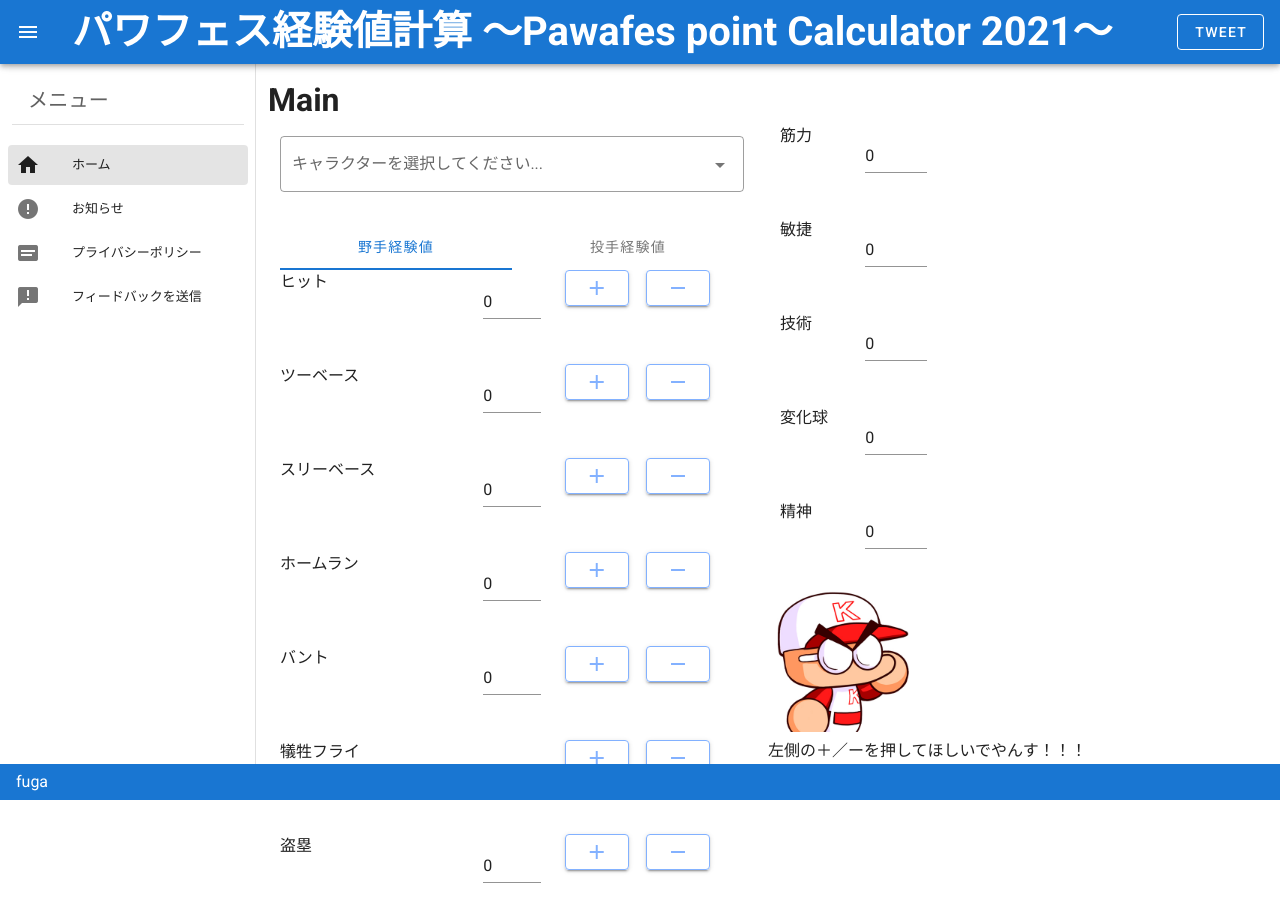
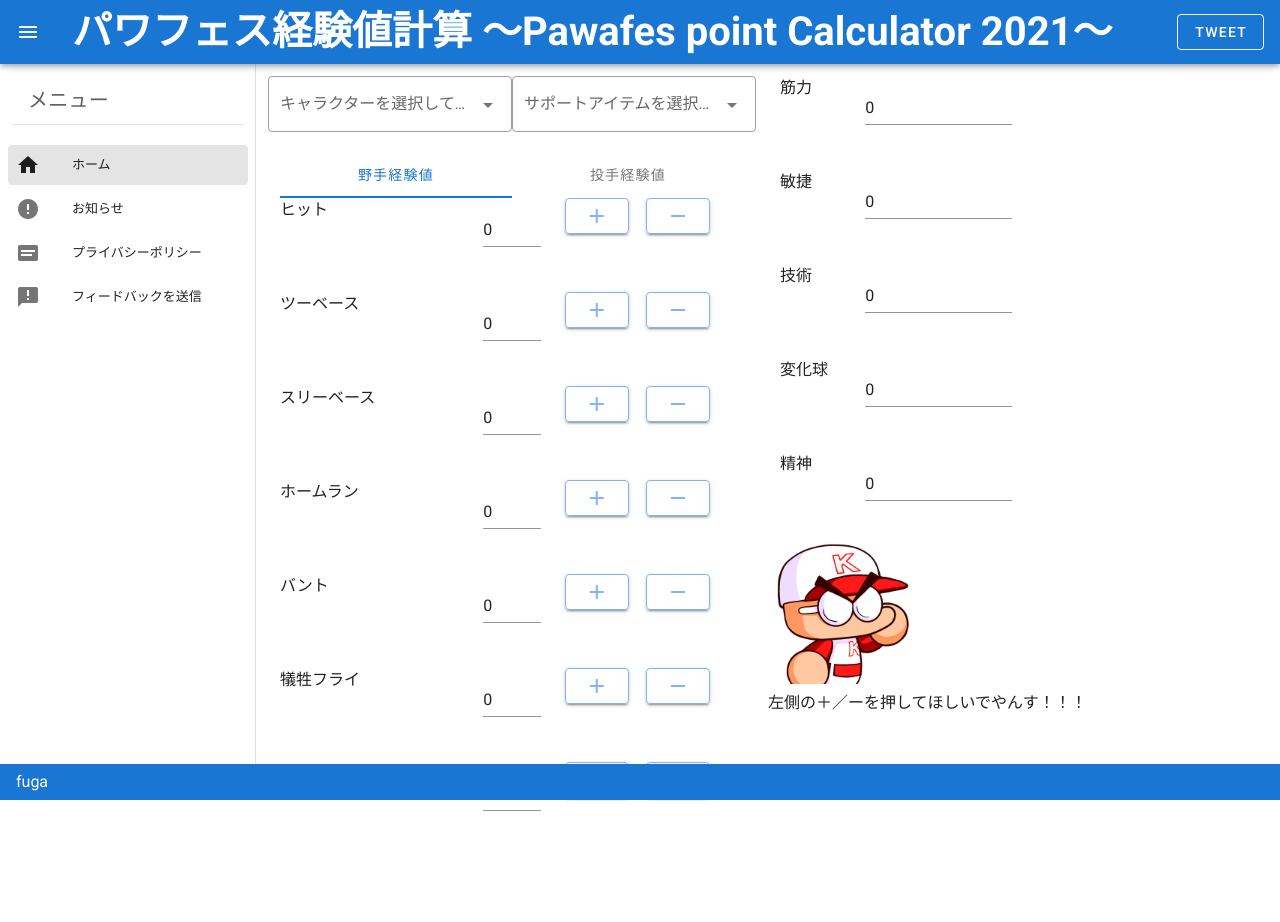
Before and after one commit to o-ga09/pawafes_calc_tool, a Vue app: page / in a window 1280 px wide. Shown: the top 922 px of the page. After the commit the page ends 892 px from the top, so only its background shows below. Built offline with nearby package versions, Linux system fonts and the light colour scheme.

Commit message:
2022/1/29 ルーティング設定/コンテンツ追加

```diff
--- a/src/App.vue
+++ b/src/App.vue
@@ -53,17 +53,17 @@ export default {
       {
         name: 'お知らせ',
         icon: 'mdi-alert-circle',
-        link: '/about'
+        link: '/announce'
       },
       {
         name: 'プライバシーポリシー',
         icon: 'mdi-card-text',
-        link: '/about'
+        link: '/policy'
       },
       {
         name: 'フィードバックを送信',
         icon: 'mdi-message-alert',
-        link: '/about'
+        link: '/feedback'
       }
     ]
   }),
--- a/src/pages/About.vue
+++ /dev/null
@@ -1,5 +0,0 @@
-<template>
-    <div class="about">
-        <h1>About</h1>
-    </div>
-</template>
--- /dev/null
+++ b/src/pages/Announce.vue
@@ -0,0 +1,32 @@
+<template>
+    <v-container>
+        <v-card height="600px" width="1000px">
+                    <v-simple-table>
+                        <template>
+                            <thead>
+                                <tr>
+                                    <th>
+                                        更新日付
+                                    </th>
+                                    <th>
+                                        更新内容
+                                    </th>
+                                </tr>
+                            </thead>
+                            <tbody>
+                                <tr>
+                                    <td>2021/11/25</td>
+                                    <td>テスト</td>
+                                </tr>
+                            </tbody>
+                        </template>
+                    </v-simple-table>
+                </v-card>
+    </v-container>
+</template>
+
+<script>
+export default ({
+    name: 'announce'
+})
+</script>
--- /dev/null
+++ b/src/pages/Feedback.vue
@@ -0,0 +1,11 @@
+<template>
+    <v-container>
+        <iframe src="https://docs.google.com/forms/d/e/1FAIpQLSdkOlKIOcVwDGbF3iJ8tamTlAxADhvWizJ37plJ4FEQbKWpmQ/viewform?embedded=true" width="640" height="1738" frameborder="0" marginheight="0" marginwidth="0">読み込んでいます…</iframe>
+    </v-container>
+</template>
+
+<script>
+export default {
+    name: 'feedback'
+}
+</script>
--- a/src/pages/Index.vue
+++ b/src/pages/Index.vue
@@ -1,11 +1,12 @@
 <template>
     <v-container>
-        <h1>Main</h1>
         <v-row>
             <v-col>
                 <v-container class="container1">
-                    <v-select class="select-list" :items="items" label="キャラクターを選択してください..." outlined v-model="selected"></v-select>
-
+                    <v-row>
+                        <v-select :items="items_character" label="キャラクターを選択してください..." outlined v-model="selected_character"></v-select>
+                        <v-select :items="items_support" label="サポートアイテムを選択してください" outlined v-model="selected_support"></v-select>
+                    </v-row>
                         <v-tabs v-model="tab" grow>
                             <v-tab>野手経験値</v-tab>
                             <v-tab>投手経験値</v-tab>
@@ -114,23 +115,23 @@
                             <v-container class="container2">
                                 <v-row>
                                     <v-col cols="2"><label>筋力</label></v-col>
-                                    <v-col cols="2"><v-text-field v-model="goukei['筋力']"></v-text-field></v-col>
+                                    <v-col cols="4"><v-text-field v-model="goukei['筋力']"></v-text-field></v-col>
                                 </v-row>
                                 <v-row>
                                     <v-col cols="2"><label>敏捷</label></v-col>
-                                    <v-col cols="2"><v-text-field v-model="goukei['敏捷']"></v-text-field></v-col>
+                                    <v-col cols="4"><v-text-field v-model="goukei['敏捷']"></v-text-field></v-col>
                                 </v-row>
                                 <v-row>
                                     <v-col cols="2"><label>技術</label></v-col>
-                                    <v-col cols="2"><v-text-field v-model="goukei['技術']"></v-text-field></v-col>
+                                    <v-col cols="4"><v-text-field v-model="goukei['技術']"></v-text-field></v-col>
                                 </v-row>
                                 <v-row>
                                     <v-col cols="2"><label>変化球</label></v-col>
-                                    <v-col cols="2"><v-text-field v-model="goukei['変化球']"></v-text-field></v-col>
+                                    <v-col cols="4"><v-text-field v-model="goukei['変化球']"></v-text-field></v-col>
                                 </v-row>
                                 <v-row>
                                     <v-col cols="2"><label>精神</label></v-col>
-                                    <v-col cols="2"><v-text-field v-model="goukei['精神']"></v-text-field></v-col>
+                                    <v-col cols="4"><v-text-field v-model="goukei['精神']"></v-text-field></v-col>
                                 </v-row>
                             </v-container>
                         </v-row>
@@ -163,8 +164,10 @@
     data: () => ({
               group: '',
               tab: null,
-              items: ['明星雪華','木場静香','七瀬はるか','緒川美羽','倉家凪','須神絵久','エミリ','神良美砂','嵐山美鈴','鴨川しぐれ','虹谷彩理','我間摩夕','姫野カレン','紺野美崎','黒沢愛','四条澄香'],
-              selected: '',
+              items_character: ['明星雪華','木場静香','七瀬はるか','緒川美羽','倉家凪','須神絵久','エミリ','神良美砂','嵐山美鈴','鴨川しぐれ','虹谷彩理','我間摩夕','姫野カレン','紺野美崎','黒沢愛','四条澄香'],
+              items_support: ['ルーキーのお守り','達人のお守り','アイテムなし'],
+              selected_character: '',
+              selected_support: '',
               count_hit: 0,
               count_twobase: 0,
               count_threebase: 0,
@@ -448,3 +451,11 @@
           }
     }
 </script>
+
+<style lang="scss" scoped>
+::v-deep .v-select__selections {
+  input {
+    width: 0;
+  }
+}
+</style>
--- /dev/null
+++ b/src/pages/Policy.vue
@@ -0,0 +1,25 @@
+<template>
+    <v-container>
+        <v-card height="600px" width="1000px">
+                    <P>
+                        <h3>ご利用規約</h3><br>
+                        本サイトの著作権は管理人に属するものとし、無断で複製等をすることを禁じる。<br>
+                        「パワプロ2020」は、コナミデジタルエンターテインメントの著作物です。
+                        <br>
+                        <h3>個人情報の取り扱いについて</h3><br>
+                        お問合せにていただいたメールアドレスに関しましては、管理人にて厳重に保管し、<br>
+                        5日間を過ぎましたものにつきましては削除いたします。
+                        <br>
+                        <h3>その他サービスについて</h3><br>
+                        本サービスに不具合等ございましたらお問合せいただけたら幸いです。
+                    </P>
+                    <p>2021年11月26日制定</p>
+                </v-card>
+    </v-container>
+</template>
+
+<script>
+export default {
+    name: 'policy'
+}
+</script>
--- a/src/routes.js
+++ b/src/routes.js
@@ -14,9 +14,19 @@ export default new Router({
       component: Index
     },
     {
-      path: '/about',
-      name: 'about',
-      component: () => import('./pages/About.vue')
+      path: '/announce',
+      name: 'announce',
+      component: () => import('./pages/Announce.vue')
+    },
+    {
+      path: '/policy',
+      name: 'policy',
+      component: () => import('./pages/Policy.vue')
+    },
+    {
+      path: '/feedback',
+      name: 'feedback',
+      component: () => import('./pages/Feedback.vue')
     }
   ]
 })
```
